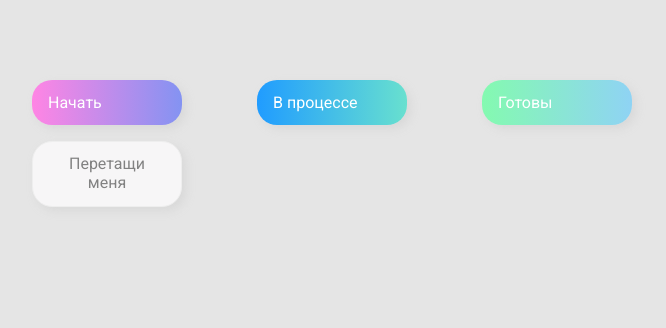
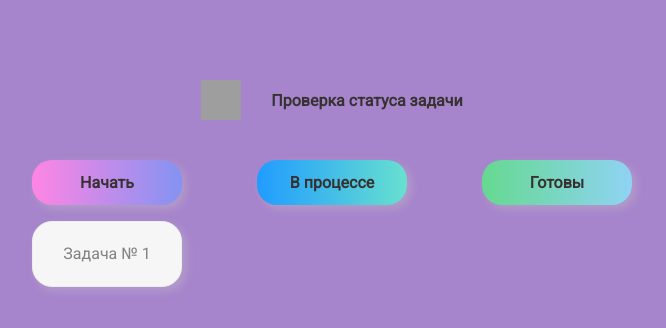
Before and after one commit to F-mean-Fork/Drag-and-Drop, a website built with Parcel: page index.html in a window 1280 px wide. Shown: the whole page, without its empty margins (308-974 px from the left). Built offline with nearby package versions, Linux system fonts and the light colour scheme; grey boxes are pictures that could not be loaded.

Commit message:
second commit

```diff
--- a/index.html
+++ b/index.html
@@ -8,6 +8,10 @@
   </head>
   <body>
     <div>
+      <div class="block">
+        <img src="https://i.postimg.cc/Znk0tzVT/planning.png" alt="to do list checker" class="img">
+        <div class="checkListName">Проверка статуса задачи</div>
+      </div>
       <div class="row">
         <div class="col-header start">Начать</div>
         <div class="col-header progress">В процессе</div>
@@ -16,7 +20,7 @@
 
       <div class="row">
         <div class="placeholder">
-          <div class="item" draggable="true">Перетащи меня</div>
+          <div class="item" draggable="true">Задача № 1</div>
         </div>
         <div class="placeholder"></div>
         <div class="placeholder"></div>
--- a/styles.css
+++ b/styles.css
@@ -6,7 +6,7 @@
 
 body {
   font-family: "Roboto", sans-serif;
-  background-color: #e5e5e5;
+  background-color: #946ac1d0;
   display: flex;
   padding-top: 5rem;
   justify-content: center;
@@ -26,7 +26,8 @@ body {
   box-shadow: 4px 4px 9px rgba(198, 198, 198, 0.36);
   border-radius: 20px;
   padding: 0.8rem 1rem;
-  color: #fff;
+  color: #373232;
+  font-weight: 600;
 }
 
 .item {
@@ -36,7 +37,7 @@ body {
   box-shadow: 4px 4px 9px rgba(198, 198, 198, 0.36);
   border-radius: 20px;
   background: #f7f6f7;
-  padding: 0.8rem 1rem;
+  padding: 22px 10px;
   color: #828282;
   text-align: center;
   cursor: grab;
@@ -52,25 +53,56 @@ body {
 }
 
 .start {
+  text-align: center;
   background: linear-gradient(90deg, #ff85e4 0%, #229efd 179.25%);
 }
 
 .progress {
+  text-align: center;
   background: linear-gradient(90deg, #209cff 0%, #68e0cf 100%);
 }
 
 .done {
-  background: linear-gradient(90deg, #84fab0 0%, #8fd3f4 100%);
+  text-align: center;
+  background: linear-gradient(90deg, #65d990 0%, #8fd3f4 100%);
 }
 
 .hold{
-  border: 5px solid rgb(202, 168, 168)
+  border: 2px solid rgba(215, 12, 238, 0.729);
+  color: #2a2626;
 }
 
 .hide{
   display: none;
 }
+.hovered{
+  position: relative;
+}
+.hovered:before{
+  content: "";
+  position: absolute;
+  top: 0;
+  left: 0;
+  width: 100%;
+  height: 5px;
+  background-image: linear-gradient(to right, #6f24b4, rgba(0, 0, 0, 0));
+}
 
-.hovered{
-  border-top:2px solid #209cff;
+.block{
+  display: flex;
+  justify-content: center;
+  align-items: center;
+  margin-bottom: 40px;
+  gap: 30px
 }
+
+.img{
+  width: 40px;
+  height: 40px;
+}
+
+.checkListName {
+  color: #373232;
+  font-size: 16px;
+  font-weight: 700;
+}
```
